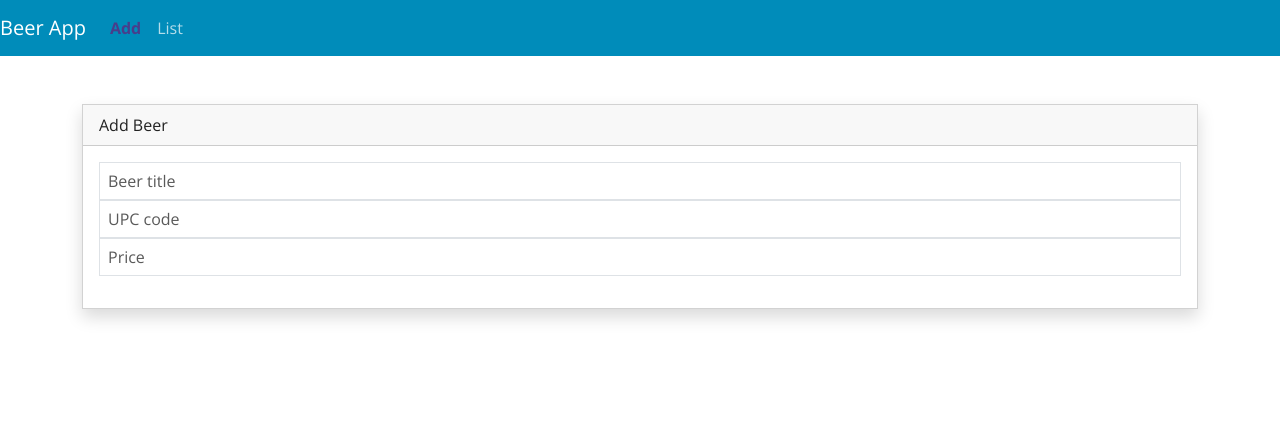
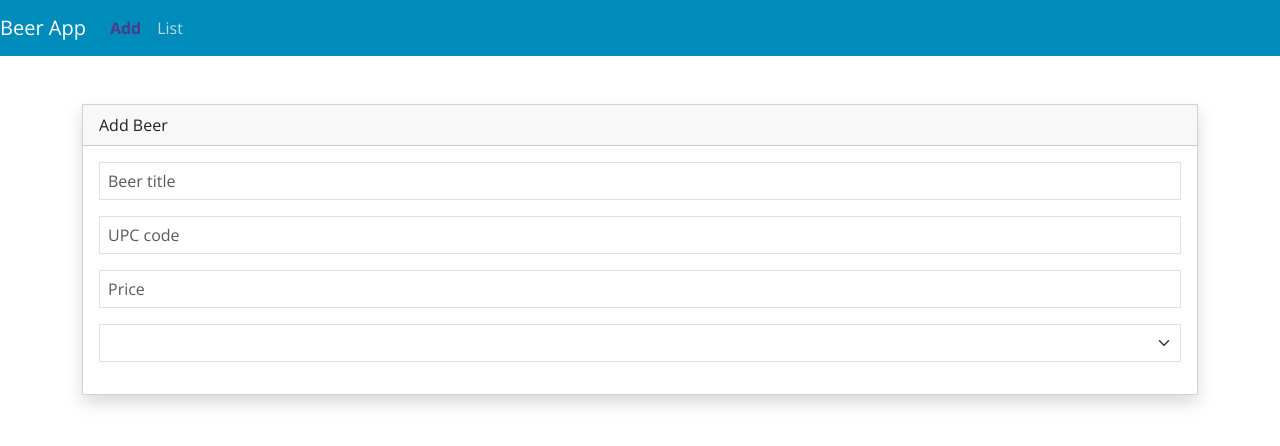
Before and after one commit to milenalucentini/angular-ivy-s45kra, an Angular app: page /add in a window 1280 px wide. Shown: the top 446 px of the page. Built offline with nearby package versions, Linux system fonts and the light colour scheme.

Commit message:
1 file modified

```diff
--- a/src/app/components/beer-form/beer-form.component.html
+++ b/src/app/components/beer-form/beer-form.component.html
@@ -7,25 +7,33 @@
 
           <input
           type="text"
-          class ="form-control"
+          class ="form-control mb-3"
           placeholder="Beer title"
           [ngClass]= "! beerForm.controls.beerName.valid &&  beerForm.controls.beerName.touched ? 'is-invalid' : '' "
           formControlName= "beerName"/>
 
           <input
           type="text"
-          class ="form-control"
+          class ="form-control mb-3"
           placeholder="UPC code"
           [ngClass]= "! beerForm.controls.upc.valid &&  beerForm.controls.upc.touched ? 'is-invalid' : '' "
           formControlName= "upc"/>
 
           <input
           type="number"
-          class ="form-control"
+          class ="form-control mb-3"
           placeholder="Price"
           [ngClass]= "! beerForm.controls.price.valid &&  beerForm.controls.price.touched ? 'is-invalid' : '' "
           formControlName= "price"/>
 
+          <select
+           class ="form-select mb-3"
+          placeholder="Beer Style"
+          [ngClass]= "! beerForm.controls.beerStyle.valid &&  beerForm.controls.beerStyle.touched ? 'is-invalid' : '' "
+          formControlName= "beerStyle">
+        <option *ngFor="let beerStyle of beerTypes"[ngValue] = "beerStyle">{{beerStyle}}</option>
+        </select>
+
         </form>
     </div>
 </div>
```
